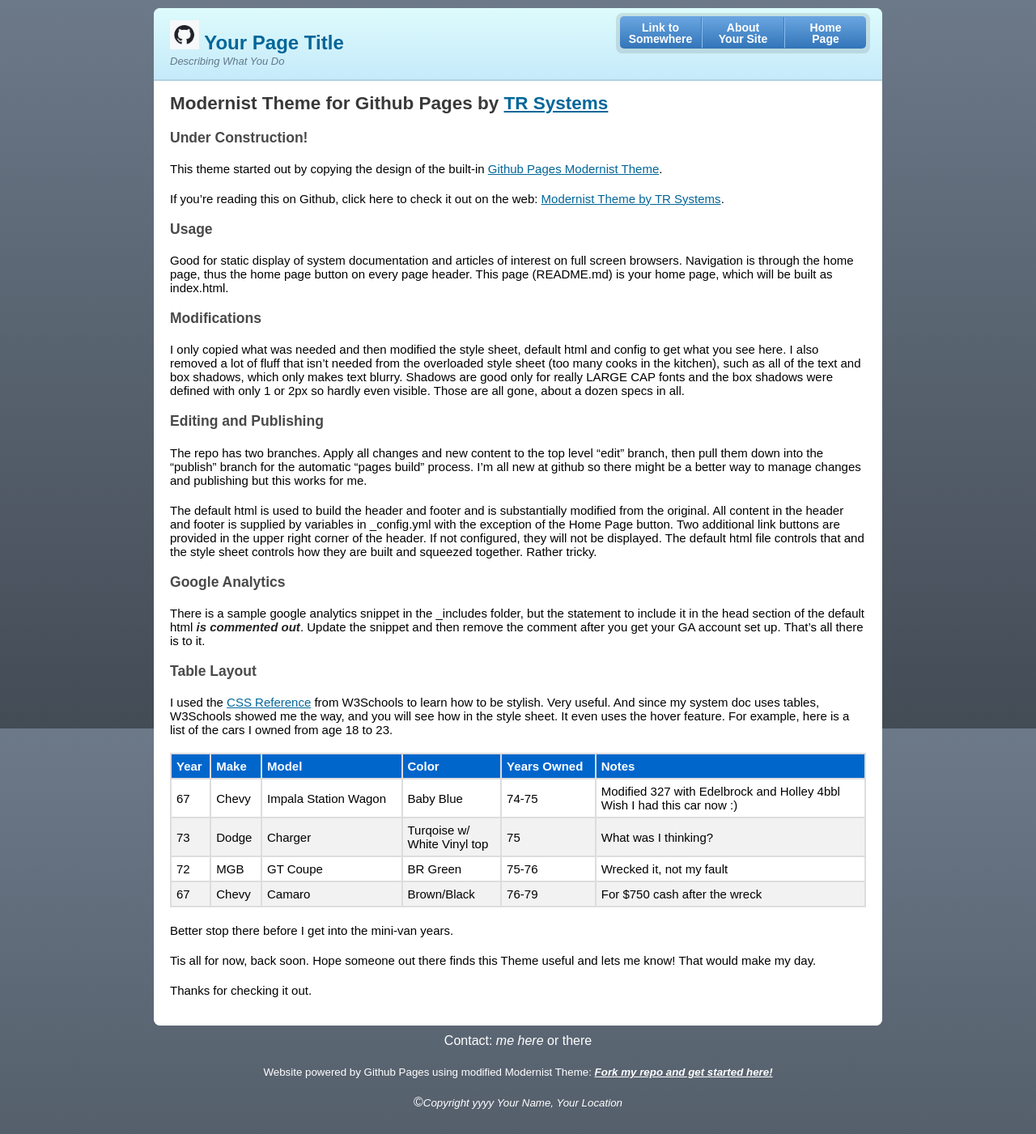
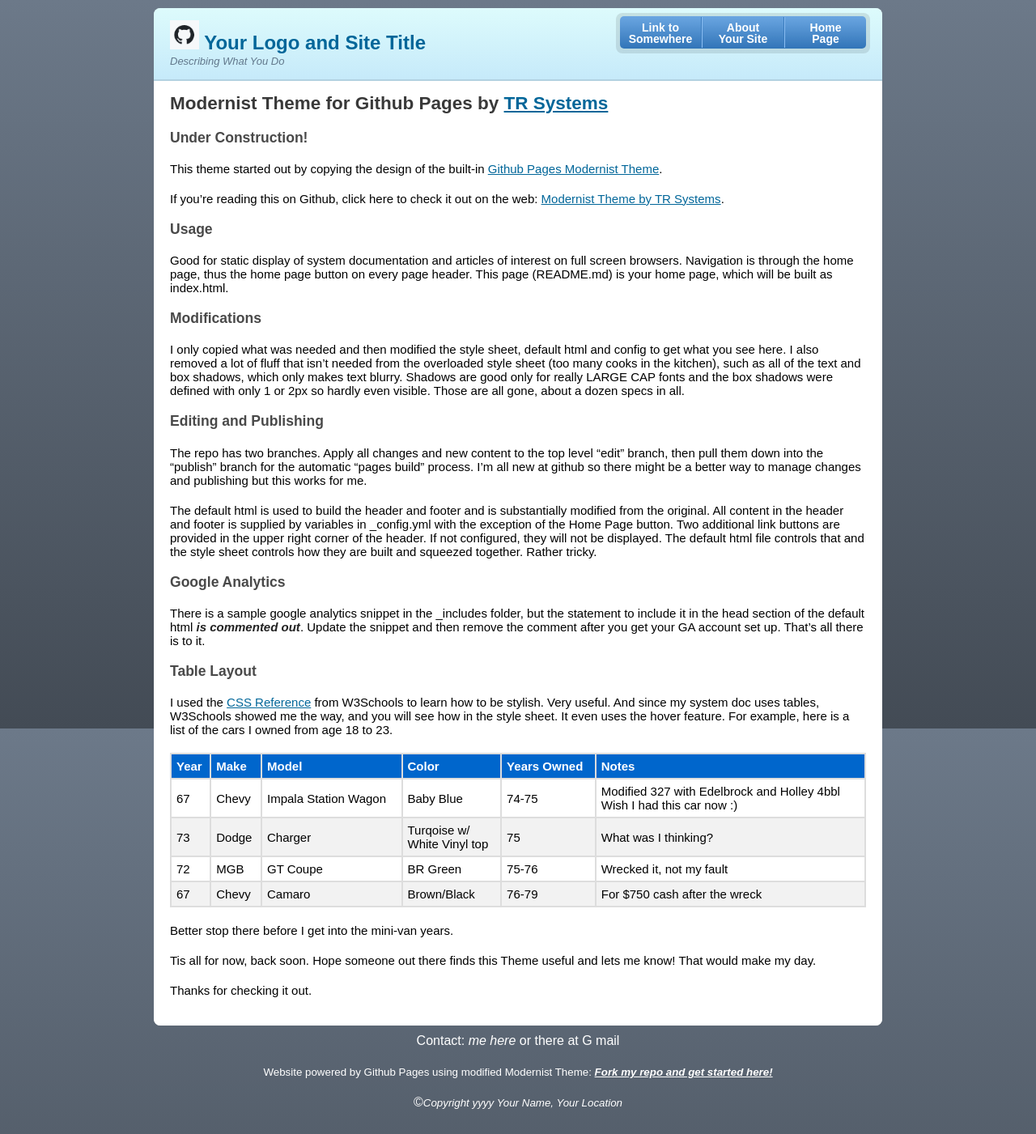
Before and after one commit to TR-Systems/modernist, a Jekyll site: the page built from README.md, in a window 1280 px wide. Shown: the whole page at 81% size. Built offline with Jekyll 4.4.1, drawn with Linux system fonts in a browser that asks for light colours; our own code applies the rules of GitHub Pages for plain Markdown files.

Commit message:
Update _config.yml

```diff
--- a/_config.yml
+++ b/_config.yml
@@ -1,21 +1,25 @@
 # Required & Optional Header and Footer Elements used in _layouts/default.html
-title: Your Page Title
+title: Your Logo and Site Title
 description: Describing What You Do
+# Update with your github userid and repo name
 url: https://TR-Systems.github.io/modernist/
 # Optional Header Elements
 # logo is 36x36 icon to left of title, with description below
 logo: images/logo-github.png
 # Optional links in the upper right corner of the header
-# Two lines, keep text and words short to fit in box, use <br> to force break
+# Two lines only, keep text and words short to fit in box, use <br> to force break
+# Update with your userid and repo name
 about_url: https://TR-Systems.github.io/modernist/about.html
 about_text: About<br>Your Site
 hlink1_url: https://TR-Systems.github.io/modernist/
 hlink1_text: Link to<br>Somewhere
 # Required Footer Elements
 copyright: Copyright yyyy Your Name, Your Location
-# Info1 in italics, info2 plain text
+# Contact Info1 in italics, info2 plain text
 # Do not publish email addresses, you will be spammed beyond belief.
 contact_info1: me here
-contact_info2: or there
-# Optional Footer Element - link to your repo
+contact_info2: or there at G mail
+# Optional Footer Element - link to your public repo
+# Or change default html to your liking
+# If not specified, the repo link and text won't be shown
 repo_url: https://github.com/TR-Systems/modernist
```
